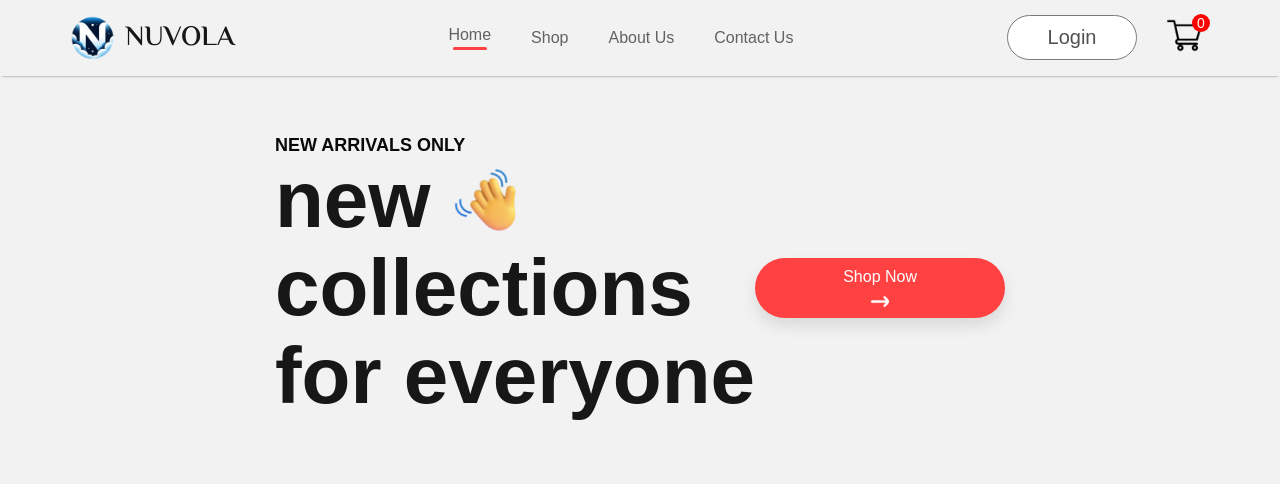
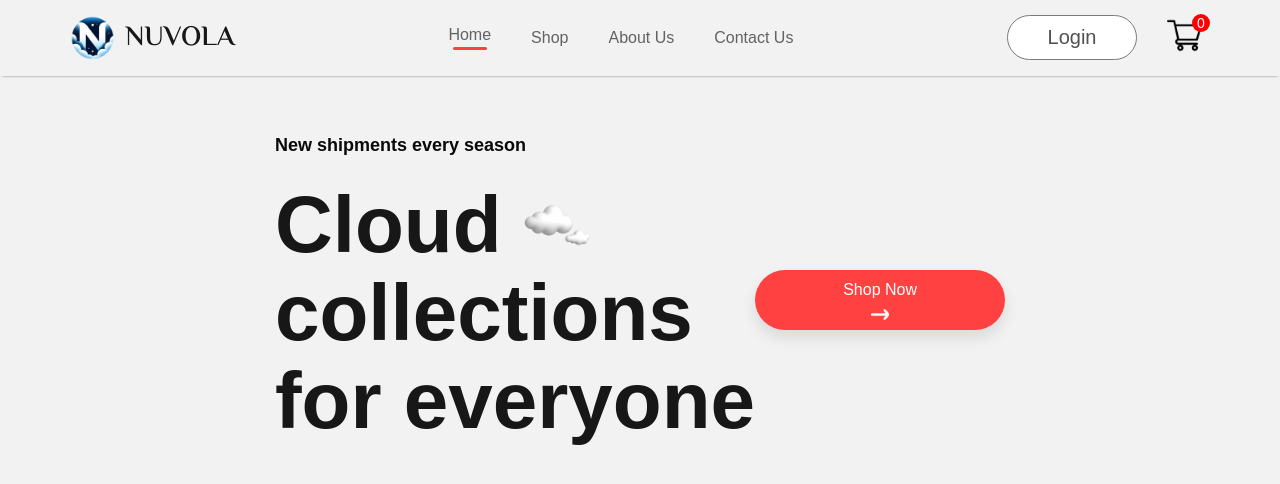
Before and after one commit to Luluberry66/COMP3962, a React (Create React App) app: page / in a window 1280 px wide. Shown: the top 484 px of the page. Built offline with nearby package versions, Linux system fonts and the light colour scheme.

Commit message:
Add new cloud icon

```diff
--- a/src/Components/Hero/Hero.css
+++ b/src/Components/Hero/Hero.css
@@ -23,6 +23,9 @@
 }
 .hero-hand-icon img{
     width: 70px;
+}
+.hero-big-blurb{
+    margin-top: 25px;
 }
 .hero-latest-btn{
     display: flex;
--- a/src/Components/Hero/Hero.jsx
+++ b/src/Components/Hero/Hero.jsx
@@ -1,19 +1,18 @@
 import React from 'react'
 import { Link } from 'react-router-dom'
 import './Hero.css'
-import hand_icon from '../Assets/hand_icon.png'
+import cloud_icon from '../Assets/clouds_transparent_icon.png'
 import arrow_icon from '../Assets/arrow.png'
-import hero_image from '../Assets/hero_image.png'
 
 const Hero = () => {
   return (
     <div className='hero'>
       <div className="hero-left">
-        <h2>NEW ARRIVALS ONLY</h2>
-        <div>
+        <h2>New shipments every season</h2>
+        <div className='hero-big-blurb'>
             <div className="hero-hand-icon">
-                <p>new</p>
-                <img src={hand_icon} alt="" />
+                <p>Cloud</p>
+                <img src={cloud_icon} alt="" />
             </div>
             <p>collections</p>
             <p>for everyone</p>
```
Also changed, not shown: src/Components/Assets/clouds_transparent_icon.png (added).
